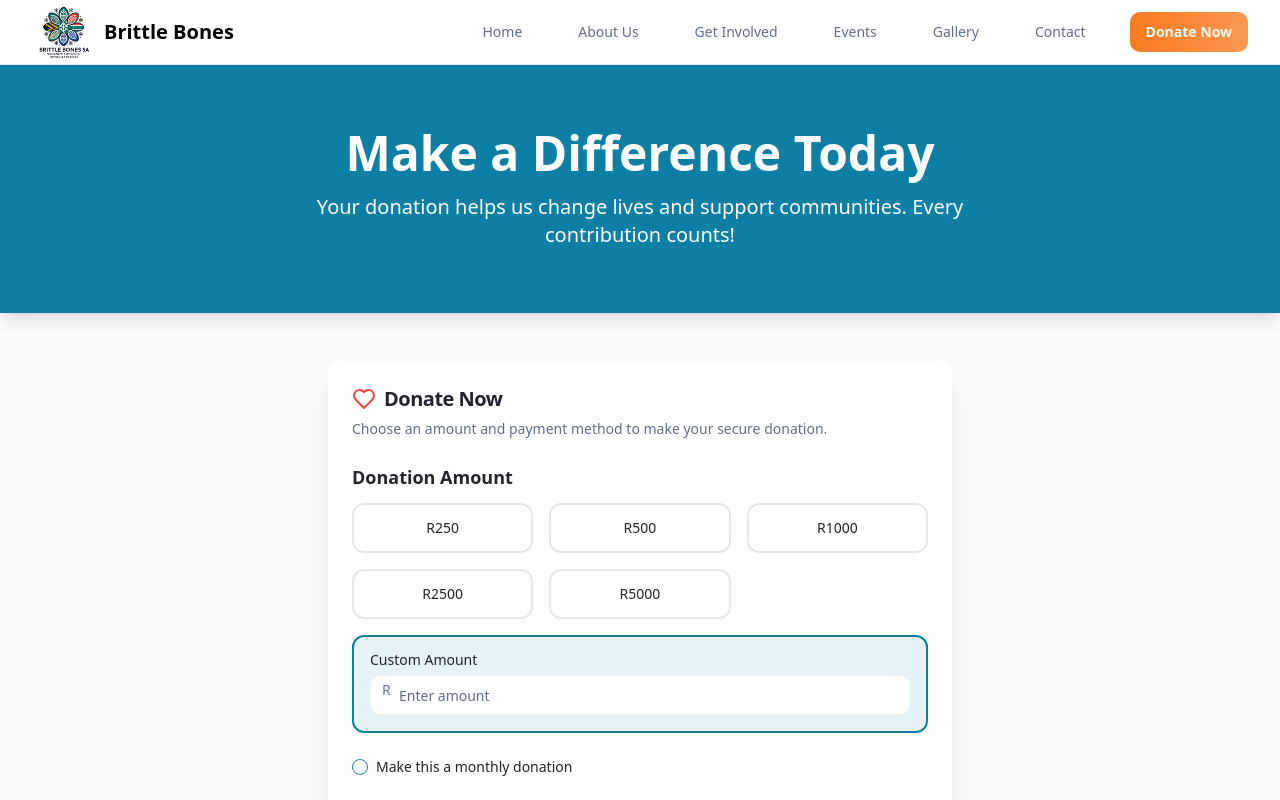
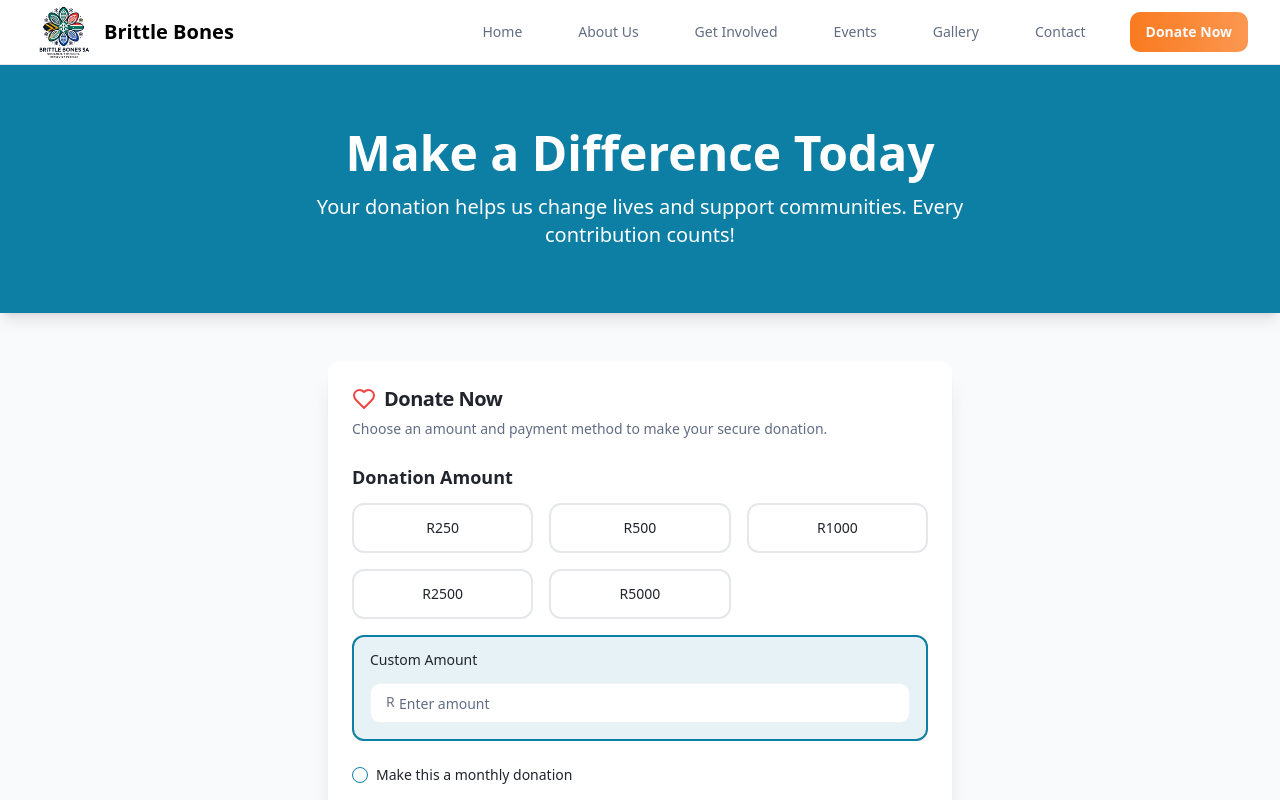
Before and after one commit to DevTechInnovations/BrittleBones, a React (Vite) app: page /donate in a window 1280 px wide. Both pictures are taken after a click on the radio button 359 px from the left and 642 px from the top of the page. Shown: the top 800 px of the page. Built offline with nearby package versions, Linux system fonts and the light colour scheme.

Commit message:
alignment on donation page

```diff
--- a/src/pages/Donate.tsx
+++ b/src/pages/Donate.tsx
@@ -110,8 +110,8 @@ const Donate = () => {
                     >
                       <span>Custom Amount</span>
                       {donationAmount === "custom" && (
-                        <div className="relative w-full mt-2">
-                          <span className="absolute left-3 top-2 text-gray-500">R</span>
+                        <div className="relative w-full mt-4">
+                          <span className="absolute left-4 top-3 text-gray-500">R</span>
                           <Input
                             type="number"
                             className="pl-7"
@@ -157,7 +157,7 @@ const Donate = () => {
                     />
                     <Label
                       htmlFor="payfast"
-                      className="flex flex-col items-center justify-center rounded-lg border-2 border-gray-200 bg-white p-4 cursor-pointer hover:bg-primary hover:text-white transition peer-data-[state=checked]:border-primary peer-data-[state=checked]:bg-primary/10"
+                      className="flex flex-col items-center justify-center rounded-lg border-2 border-gray-200 bg-white p-4 cursor-pointer hover:bg-primary hover:text-black transition peer-data-[state=checked]:border-primary peer-data-[state=checked]:bg-primary/10"
                     >
                       <CreditCard className="w-6 h-6 mb-1" />
                       PayFast
@@ -173,7 +173,7 @@ const Donate = () => {
                     />
                     <Label
                       htmlFor="snapscan"
-                      className="flex flex-col items-center justify-center rounded-lg border-2 border-gray-200 bg-white p-4 cursor-pointer hover:bg-primary hover:text-white transition peer-data-[state=checked]:border-primary peer-data-[state=checked]:bg-primary/10"
+                      className="flex flex-col items-center justify-center rounded-lg border-2 border-gray-200 bg-white p-4 cursor-pointer hover:bg-primary hover:text-black transition peer-data-[state=checked]:border-primary peer-data-[state=checked]:bg-primary/10"
                     >
                       <Smartphone className="w-6 h-6 mb-1" />
                       SnapScan
```
